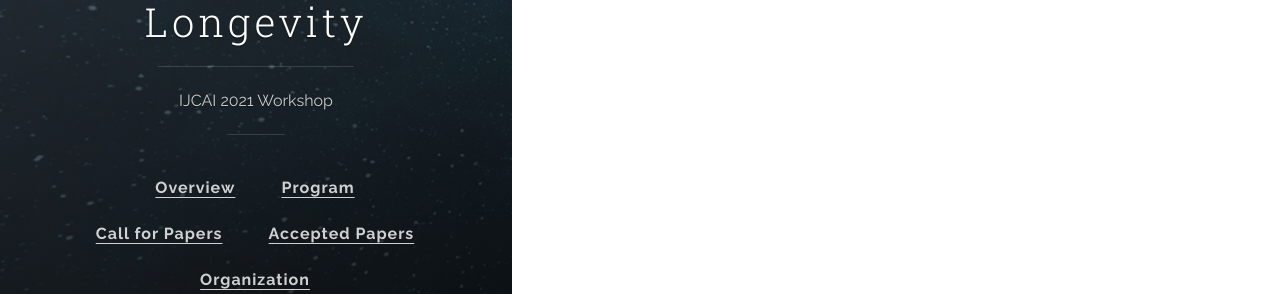
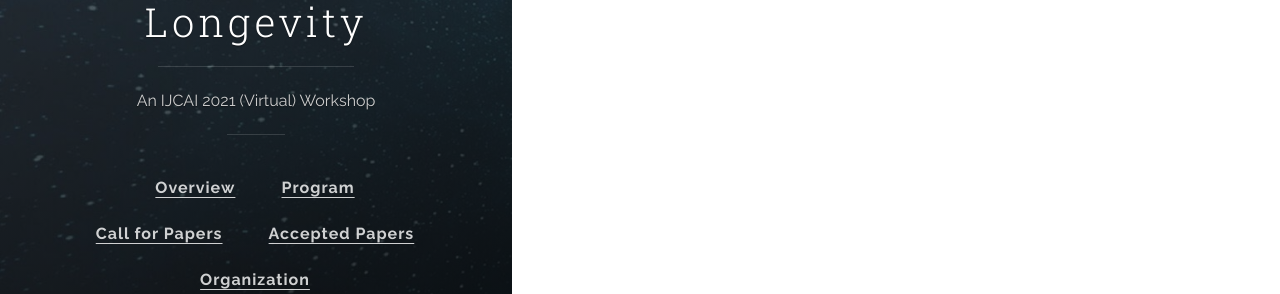
Before and after one commit to ai4spacecraft/ai4spacecraft.github.io, a Jekyll site: the page built from index.html, in a window 1280 px wide. Shown: the part 387-681 px from the top of the page. Built offline with Jekyll 4.4.1, drawn with Linux system fonts in a browser that asks for light colours; the list of posts is cut into pages by our own code.

Commit message:
Update _config.yml

```diff
--- a/_config.yml
+++ b/_config.yml
@@ -2,7 +2,7 @@
 title: 'AI for Spacecraft Longevity'
 lead: 'International Workshop on'
 title2: 'D*** it… I’m an engineer, not a doctor!'
-description: 'IJCAI 2021 Workshop'
+description: 'An IJCAI 2021 (Virtual) Workshop'
 url: 'http://joshgerdes.com/jekyll-uno'
 baseurl: ''
 # google_analytics: 'UA-XXXXXX-X'
```
